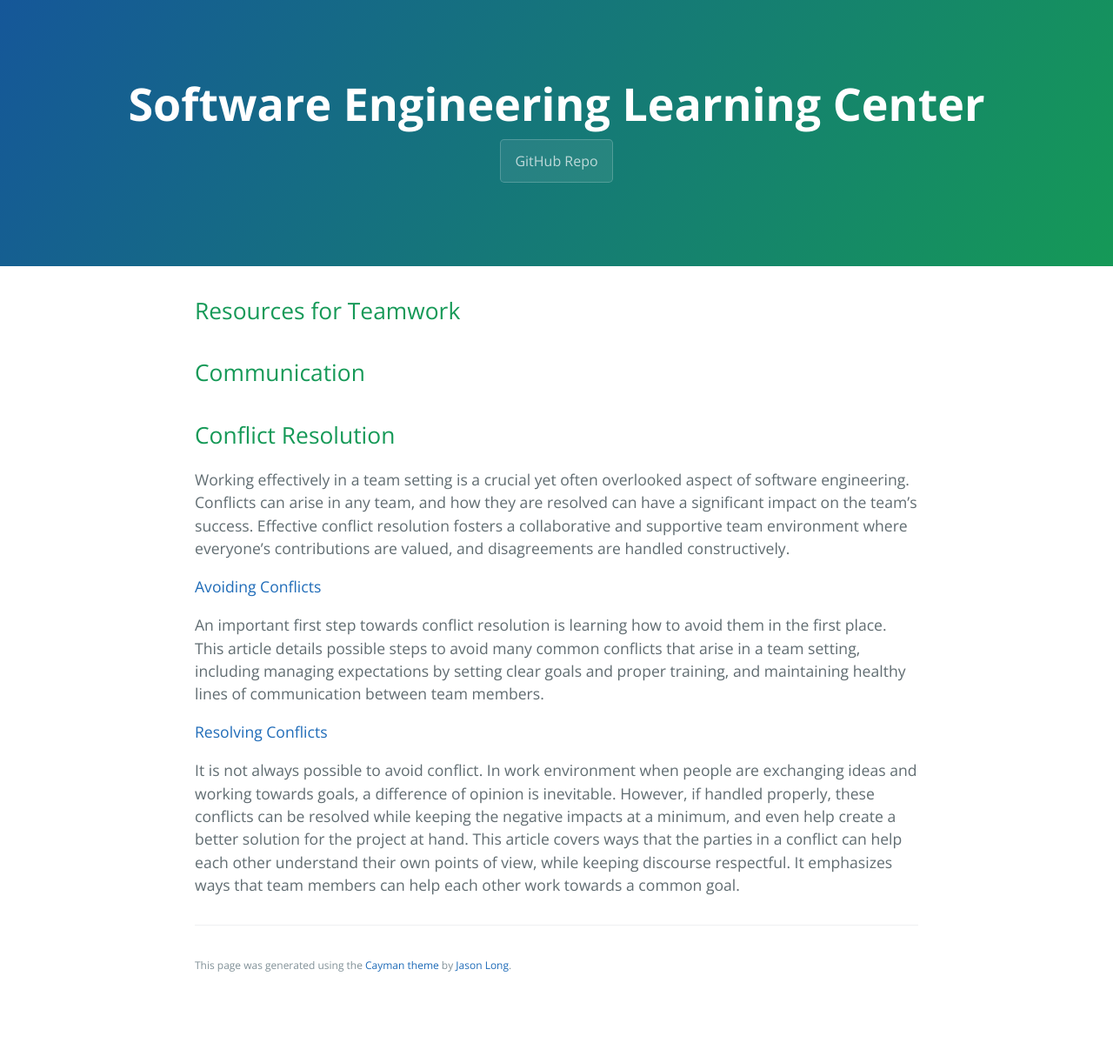
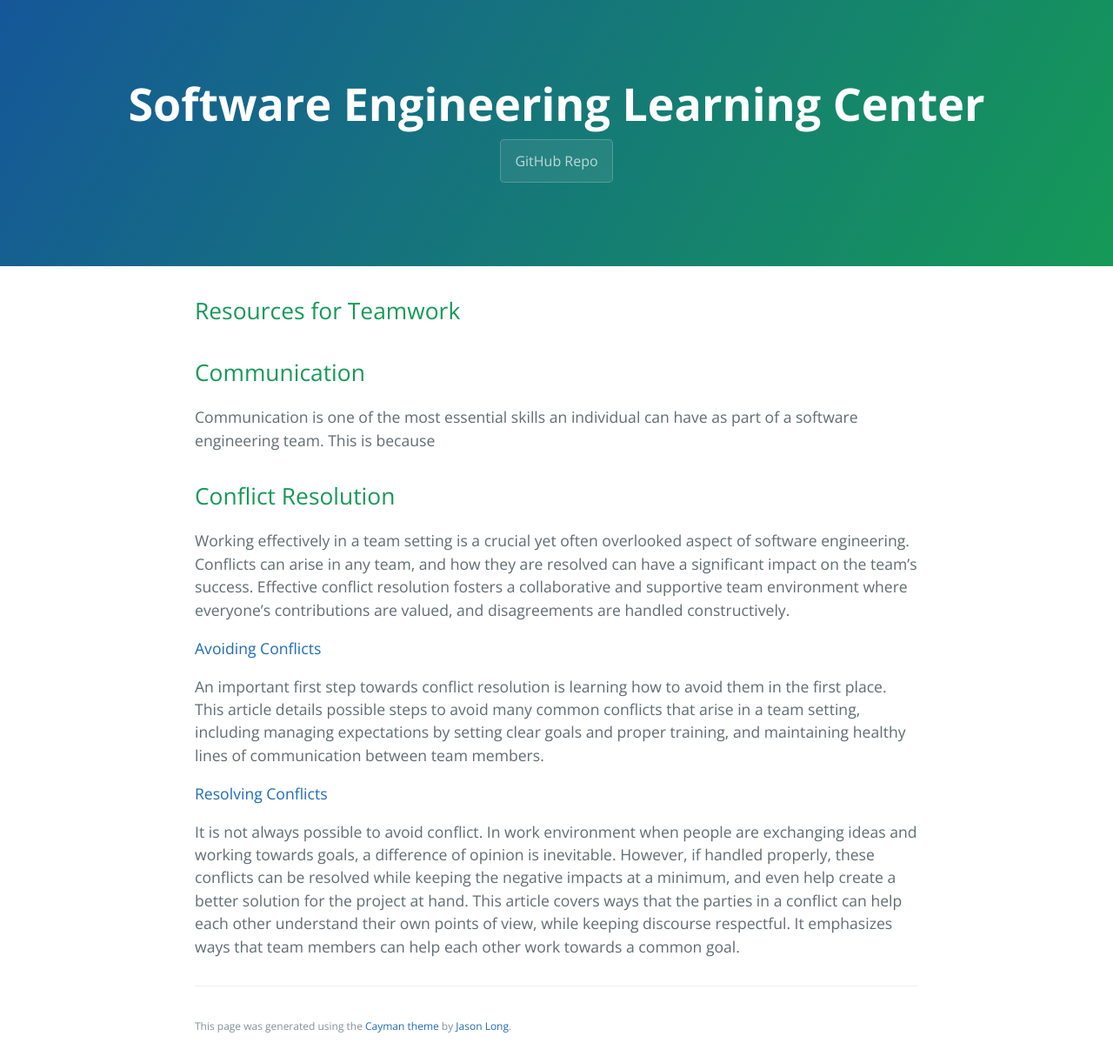
Before and after one commit to learning-software-engineering/learning-software-engineering.github.io, a Jekyll site: the page built from Topics/Teamwork.md, in a window 1280 px wide. Shown: the whole page at 87% size. Built offline with Jekyll 4.4.1, drawn with Linux system fonts in a browser that asks for light colours; our own code applies the rules of GitHub Pages for plain Markdown files; before the commit the page ends 1152 px from its top, so only the background shows below that.

Commit message:
Update Teamwork.md

```diff
--- a/Topics/Teamwork.md
+++ b/Topics/Teamwork.md
@@ -2,6 +2,7 @@
 
 ## Communication
 
+Communication is one of the most essential skills an individual can have as part of a software engineering team. This is because
 
 ## Conflict Resolution
 
```
